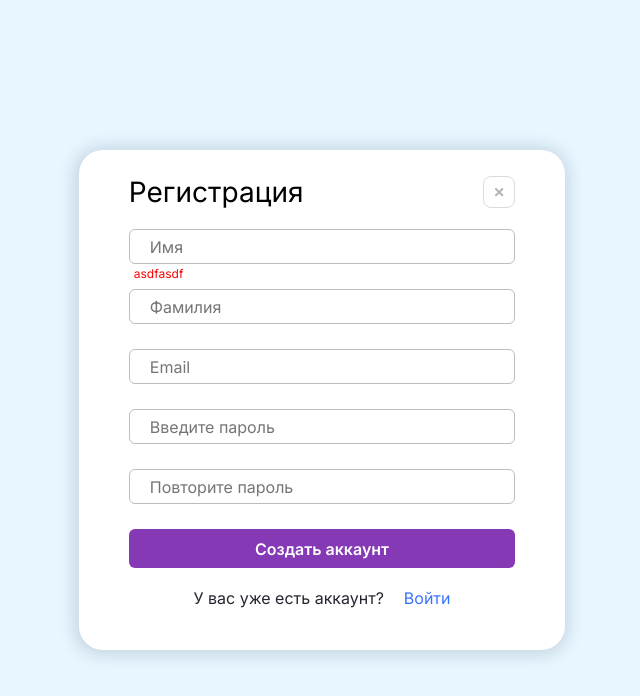
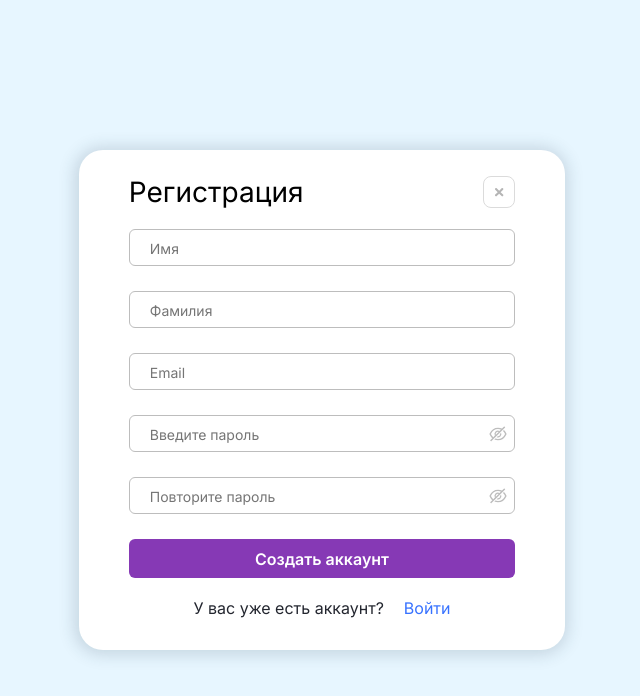
Before and after one commit to Nooruzbekck/react-sneakers, a React (Vite) app: page /register in a window 1280 px wide. Shown: the top 696 px of the page, without its empty margins (318-958 px from the left). Built offline with nearby package versions, Linux system fonts and the light colour scheme; no server answers.

Commit message:
add formik logic and validation register

```diff
--- a/package.json
+++ b/package.json
@@ -18,7 +18,8 @@
     "react": "^18.2.0",
     "react-dom": "^18.2.0",
     "react-router-dom": "^6.22.0",
-    "vite-plugin-svgr": "^4.2.0"
+    "vite-plugin-svgr": "^4.2.0",
+    "yup": "^1.3.3"
   },
   "devDependencies": {
     "@types/react": "^18.2.15",
--- a/src/components/auth/AuthInput.jsx
+++ b/src/components/auth/AuthInput.jsx
@@ -1,7 +1,7 @@
 import { styled } from "@mui/material";
-import React from "react";
-import { Icons } from "../../assets";
-const { Remove } = Icons;
+import { useCallback, useEffect, useState } from "react";
+import { AiOutlineEye } from "react-icons/ai";
+import { AiOutlineEyeInvisible } from "react-icons/ai";
 
 export const AuthInput = ({
   type,
@@ -10,38 +10,79 @@ export const AuthInput = ({
   onChange,
   placeholder,
   error,
+  touched,
 }) => {
+  const [isShowPassword, setIsShowPassword] = useState(false);
+  const isPasswordType = type === "password";
+
+  const togglePassword = useCallback(() => {
+    setIsShowPassword(!isShowPassword);
+  }, []);
+
+  useEffect(() => {
+    const timerPasword = setTimeout(() => {
+      setIsShowPassword(false);
+    }, 1000);
+    return () => {
+      clearTimeout(timerPasword);
+    };
+  }, [isShowPassword, togglePassword]);
+
   return (
     <Container>
       <input
         name={name}
-        type={type}
+        type={isPasswordType && isShowPassword ? "text" : type}
         value={value}
         onChange={onChange}
         placeholder={placeholder}
       />
-      <ErrorMessage>{error}</ErrorMessage>
+      {isPasswordType ? (
+        isShowPassword ? (
+          <AiOutlineEye className="eye" onClick={togglePassword} />
+        ) : (
+          <AiOutlineEyeInvisible className="eye" onClick={togglePassword} />
+        )
+      ) : null}
+      <ErrorMessage>{touched && error}</ErrorMessage>
     </Container>
   );
 };
 
 const Container = styled("div")`
+  position: relative;
   input {
     width: 100%;
-    padding-left: 20px;
+    padding: 0 31px 0 20px;
     outline: none;
-    height: 35px;
+    height: 37px;
     border-radius: 6px;
     border: 1px solid #bdbdbd;
     color: #8d949e;
     font-size: 16px;
     font-weight: 400;
+    :-webkit-autofill,
+    :-webkit-autofill:hover,
+    :-webkit-autofill:focus,
+    :-webkit-autofill:active {
+      -webkit-transition: font-size 28px, color 9999s ease-out,
+        background-color 9999s ease-out;
+      -webkit-transition-delay: 9999s;
+    }
+
     ::placeholder {
-      font-size: 16px;
+      font-size: 14px;
       font-weight: 300;
     }
   }
-  position: relative;
+  .eye {
+    width: 20px;
+    height: 20px;
+    position: absolute;
+    right: 7px;
+    top: 5;
+    color: #bdbdbd;
+  }
 `;
 
 const ErrorMessage = styled("span")`
--- a/src/components/auth/Register.jsx
+++ /dev/null
@@ -1,108 +0,0 @@
-import React from "react";
-import { styled } from "@mui/material";
-import { AuthInput } from "./AuthInput";
-import { Icons } from "../../assets";
-import { Link, useNavigate } from "react-router-dom";
-import { Formik } from "formik";
-const { Remove } = Icons;
-export const Register = () => {
-  const navigate = useNavigate();
-  const handleSubmit = (data) => {
-    console.log(data);
-  };
-  return (
-    <StyledRegisterContainer>
-      <div>
-        <h1>Регистрация</h1>
-        <Remove onClick={() => navigate("/login")} />
-      </div>
-      <Formik
-        initialValues={{
-          name: "",
-          fullName: "",
-          email: "",
-          password: "",
-          confirmPassword: "",
-        }}
-        onSubmit={handleSubmit}
-      >
-        {({ errors, touched }) => (
-          <Form>
-            <AuthInput name="name" error="asdfasdf" placeholder="Имя" />
-            <AuthInput name="fullName" placeholder="Фамилия" />
-            <AuthInput name="email" placeholder="Email" />
-            <AuthInput name="password" placeholder="Введите пароль" />
-            <AuthInput name="confirmPassword" placeholder="Повторите пароль" />
-            <button>Создать аккаунт</button>
-          </Form>
-        )}
-      </Formik>
-
-      <Question>
-        У вас уже есть аккаунт?
-        <Link to="/login">Войти</Link>
-      </Question>
-    </StyledRegisterContainer>
-  );
-};
-
-const StyledRegisterContainer = styled("div")`
-  width: 38%;
-  height: 500px;
-  padding: 25px 50px;
-  border-radius: 24px;
-  display: flex;
-  flex-direction: column;
-  gap: 20px;
-  align-items: center;
-  -webkit-box-shadow: -1px 1px 16px 4px rgba(34, 60, 80, 0.17);
-  -moz-box-shadow: -1px 1px 16px 4px rgba(34, 60, 80, 0.17);
-  box-shadow: -1px 1px 16px 4px rgba(34, 60, 80, 0.17);
-  background-color: #fff;
-  padding-top: 25px;
-  div {
-    width: 100%;
-    display: flex;
-    justify-content: space-between;
-    align-items: center;
-    h1 {
-      font-size: 28px;
-      font-weight: 400;
-    }
-    svg {
-      border: none;
-      cursor: pointer;
-    }
-  }
-`;
-
-const Form = styled("form")`
-  width: 100%;
-  display: flex;
-  flex-direction: column;
-  gap: 25px;
-  justify-content: center;
-  button {
-    height: 39px;
-    border-radius: 6px;
-    border: none;
-    background-color: #8639b5;
-    font-size: 16px;
-    font-weight: 600;
-    text-align: center;
-    color: #fff;
-    cursor: pointer;
-  }
-`;
-
-const Question = styled("p")`
-  display: flex;
-  gap: 20px;
-  font-size: 16px;
-  font-weight: 400;
-  color: #23262f;
-  a {
-    color: #3772ff;
-    text-decoration: none;
-  }
-`;
--- /dev/null
+++ b/src/components/auth/SignUp.jsx
@@ -0,0 +1,160 @@
+import { styled } from "@mui/material";
+import { AuthInput } from "./AuthInput";
+import { Icons } from "../../assets";
+import { Link, useNavigate } from "react-router-dom";
+import { useFormik } from "formik";
+import { schema } from "../../utils/constants/validation";
+import { Input } from "../UI/Input";
+
+const { Remove } = Icons;
+
+export const SignUp = () => {
+  const navigate = useNavigate();
+
+  const formik = useFormik({
+    initialValues: {
+      name: "",
+      fullName: "",
+      email: "",
+      password: "",
+      confirmPassword: "",
+    },
+    validationSchema: schema,
+    onSubmit: (userData) => {
+      console.log(userData);
+    },
+  });
+  const { handleSubmit, values, handleChange, errors, touched } = formik;
+  return (
+    <StyledRegisterContainer>
+      <div>
+        <h1>Регистрация</h1>
+        <Remove onClick={() => navigate("/login")} />
+      </div>
+      <Form onSubmit={handleSubmit}>
+        <AuthInput
+          name="name"
+          type="text"
+          value={values.name}
+          onChange={handleChange}
+          placeholder="Имя"
+          error={errors.name}
+          touched={touched.name}
+        />
+        <AuthInput
+          name="fullName"
+          type="text"
+          value={values.fullName}
+          onChange={handleChange}
+          placeholder="Фамилия"
+          error={errors.fullName}
+          touched={touched.name}
+        />
+        <AuthInput
+          name="email"
+          type="email"
+          value={values.email}
+          onChange={handleChange}
+          error={errors.email}
+          touched={touched.email}
+          placeholder="Email"
+        />
+        <AuthInput
+          name="password"
+          type="password"
+          value={values.password}
+          onChange={handleChange}
+          placeholder="Введите пароль"
+          error={errors.password}
+          touched={touched.password}
+        />
+        <AuthInput
+          name="confirmPassword"
+          type="password"
+          value={values.confirmPassword}
+          onChange={handleChange}
+          placeholder="Повторите пароль"
+          error={errors.confirmPassword}
+          touched={touched.confirmPassword}
+        />
+        <button type="submit">Создать аккаунт</button>
+      </Form>
+
+      <Question>
+        У вас уже есть аккаунт?
+        <Link to="/login">Войти</Link>
+      </Question>
+    </StyledRegisterContainer>
+  );
+};
+
+const StyledRegisterContainer = styled("div")`
+  width: 38%;
+  height: 500px;
+  padding: 25px 50px;
+  border-radius: 24px;
+  display: flex;
+  flex-direction: column;
+  gap: 20px;
+  align-items: center;
+  -webkit-box-shadow: -1px 1px 16px 4px rgba(34, 60, 80, 0.17);
+  -moz-box-shadow: -1px 1px 16px 4px rgba(34, 60, 80, 0.17);
+  box-shadow: -1px 1px 16px 4px rgba(34, 60, 80, 0.17);
+  background-color: #fff;
+  padding-top: 25px;
+  div {
+    width: 100%;
+    display: flex;
+    justify-content: space-between;
+    align-items: center;
+    h1 {
+      font-size: 28px;
+      font-weight: 400;
+    }
+    svg {
+      border: none;
+      cursor: pointer;
+    }
+  }
+`;
+
+const Form = styled("form")`
+  width: 100%;
+  display: flex;
+  flex-direction: column;
+  gap: 25px;
+  justify-content: center;
+  button {
+    height: 39px;
+    border-radius: 6px;
+    border: none;
+    background-color: #8639b5;
+    font-size: 16px;
+    font-weight: 600;
+    text-align: center;
+    color: #fff;
+    cursor: pointer;
+  }
+`;
+
+const StyledInput = styled(Input)`
+  .MuiFormControl-root {
+    height: 20px;
+  }
+  .MuiInputBase-input {
+    padding-top: 5px;
+    height: 30px;
+  }
+`;
+
+const Question = styled("p")`
+  display: flex;
+  gap: 20px;
+  font-size: 16px;
+  font-weight: 400;
+  color: #23262f;
+  a {
+    color: #3772ff;
+    text-decoration: none;
+  }
+`;
--- a/src/pages/RegisterPage.jsx
+++ b/src/pages/RegisterPage.jsx
@@ -1,10 +1,10 @@
 import { styled } from "@mui/material";
-import { Register } from "../components/auth/Register";
+import { SignUp } from "../components/auth/SignUp";
 
 export const RegisterPage = () => {
   return (
     <RegisterContainer>
-      <Register />
+      <SignUp />
     </RegisterContainer>
   );
 };
--- /dev/null
+++ b/src/utils/constants/validation.js
@@ -0,0 +1,28 @@
+import * as Yup from "yup";
+
+const EMAIL_REGX =
+  /^([a-zA-Z0-9_\.\-])+\@(([a-zA-Z0-9\-])+\.)+([a-zA-Z0-9]{2,4})+$/;
+const isPasswordValidator = /^(?=.*\d)(?=.*[a-z])(?=.*[A-Z]).{5,}$/;
+
+export const schema = Yup.object().shape({
+  name: Yup.string()
+    .min(2, "Имя должен содержать минимум 2 буквы")
+    .max(10, "Имя должен содержать максимум 10 букв")
+    .required("Обязательное поле"),
+
+  fullName: Yup.string()
+    .min(3, "Фамилия должен быть минимум 3 буквы")
+    .max(15, "Фамилия должен быть максимум 15 букв")
+    .required("Обязательное поле"),
+  email: Yup.string()
+    .email("почта введен некорректно")
+    .matches(EMAIL_REGX, {
+      message: "почта некорректен",
+    })
+    .required("Обязательное поле"),
+  password: Yup.string().required("Обязательное поле"),
+  confirmPassword: Yup.string().oneOf(
+    [Yup.ref("password"), null],
+    "Пароль не совпадают"
+  ),
+});
```
Also changed, not shown: 1 other file (tests, documents, lock files or other folders).
